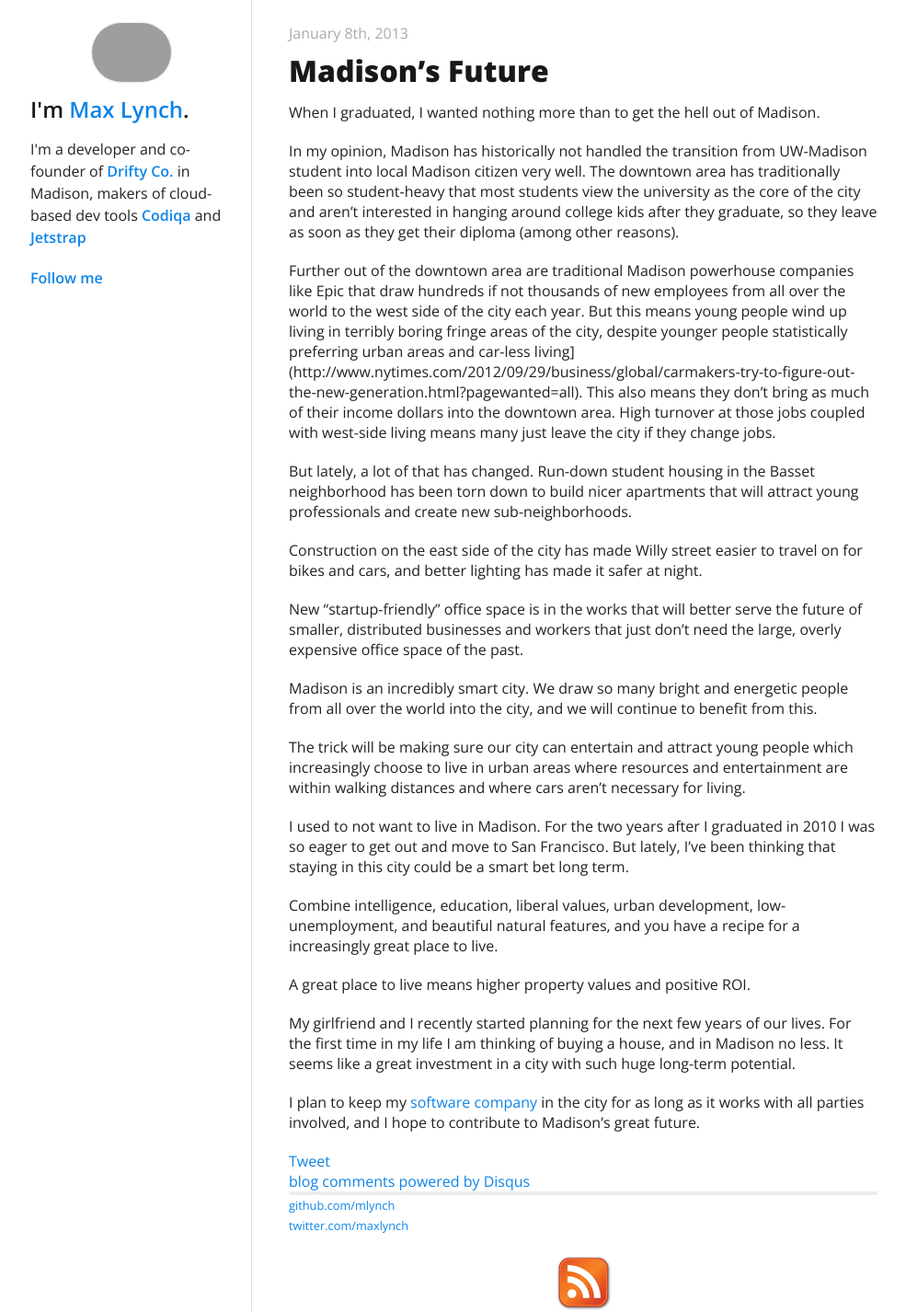
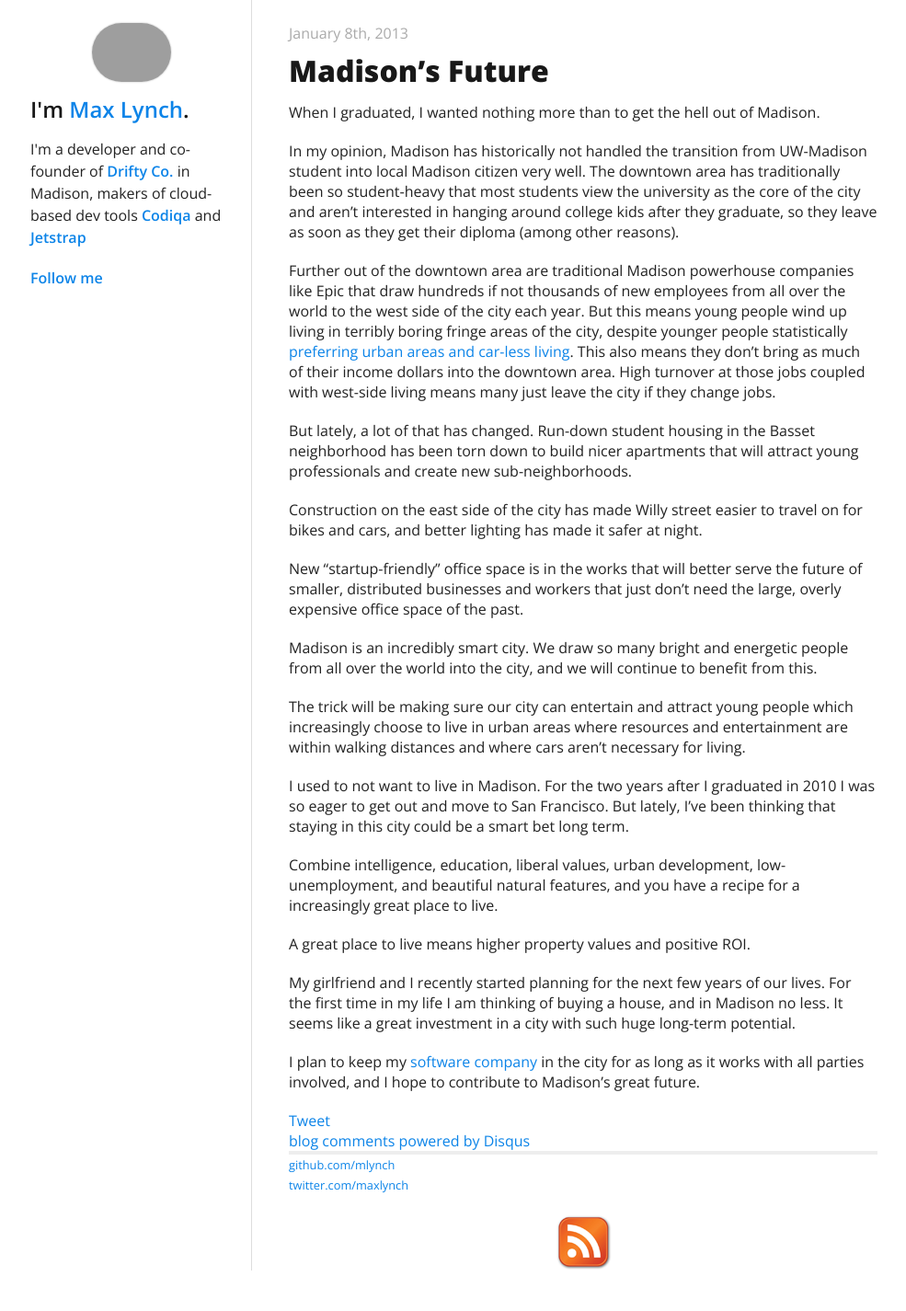
Before and after one commit to mlynch/mlynch.github.com, a Jekyll site: the page built from _posts/2013-01-08-madison.markdown, in a window 1280 px wide. Shown: the whole page at 92% size, without its empty margins (137-1122 px from the left). Built offline with Jekyll 4.4.1, drawn with Linux system fonts in a browser that asks for light colours; nearby versions of some CDN libraries; Markdown is read by kramdown in place of the engine named in the settings; comment, search, counter and statistics services are not loaded; after the commit the page ends 1381 px from its top, so only the background shows below that; grey boxes are pictures that could not be loaded.

Commit message:
Link fix

```diff
--- a/_posts/2013-01-08-madison.markdown
+++ b/_posts/2013-01-08-madison.markdown
@@ -18,7 +18,7 @@ When I graduated, I wanted nothing more than to get the hell out of Madison.
 
 In my opinion, Madison has historically not handled the transition from UW-Madison student into local Madison citizen very well. The downtown area has traditionally been so student-heavy that most students view the university as the core of the city and aren't interested in hanging around college kids after they graduate, so they leave as soon as they get their diploma (among other reasons).
 
-Further out of the downtown area are traditional Madison powerhouse companies like Epic that draw hundreds if not thousands of new employees from all over the world to the west side of the city each year. But this means young people wind up living in terribly boring fringe areas of the city, despite younger people statistically preferring urban areas and car-less living](http://www.nytimes.com/2012/09/29/business/global/carmakers-try-to-figure-out-the-new-generation.html?pagewanted=all). This also means they don't bring as much of their income dollars into the downtown area. High turnover at those jobs coupled with west-side living means many just leave the city if they change jobs.
+Further out of the downtown area are traditional Madison powerhouse companies like Epic that draw hundreds if not thousands of new employees from all over the world to the west side of the city each year. But this means young people wind up living in terribly boring fringe areas of the city, despite younger people statistically [preferring urban areas and car-less living](http://www.nytimes.com/2012/09/29/business/global/carmakers-try-to-figure-out-the-new-generation.html?pagewanted=all). This also means they don't bring as much of their income dollars into the downtown area. High turnover at those jobs coupled with west-side living means many just leave the city if they change jobs.
 
 But lately, a lot of that has changed. Run-down student housing in the Basset neighborhood has been torn down to build nicer apartments that will attract young professionals and create new sub-neighborhoods.
 
```
